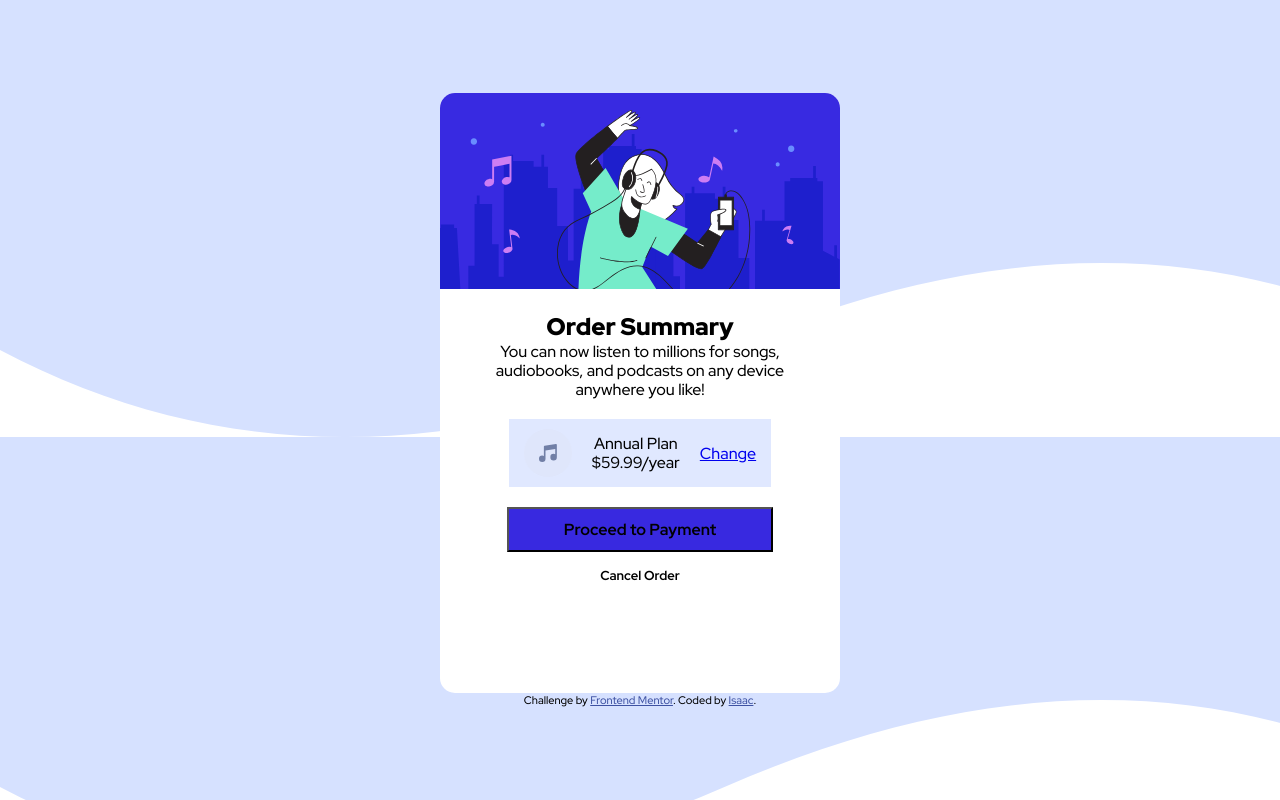
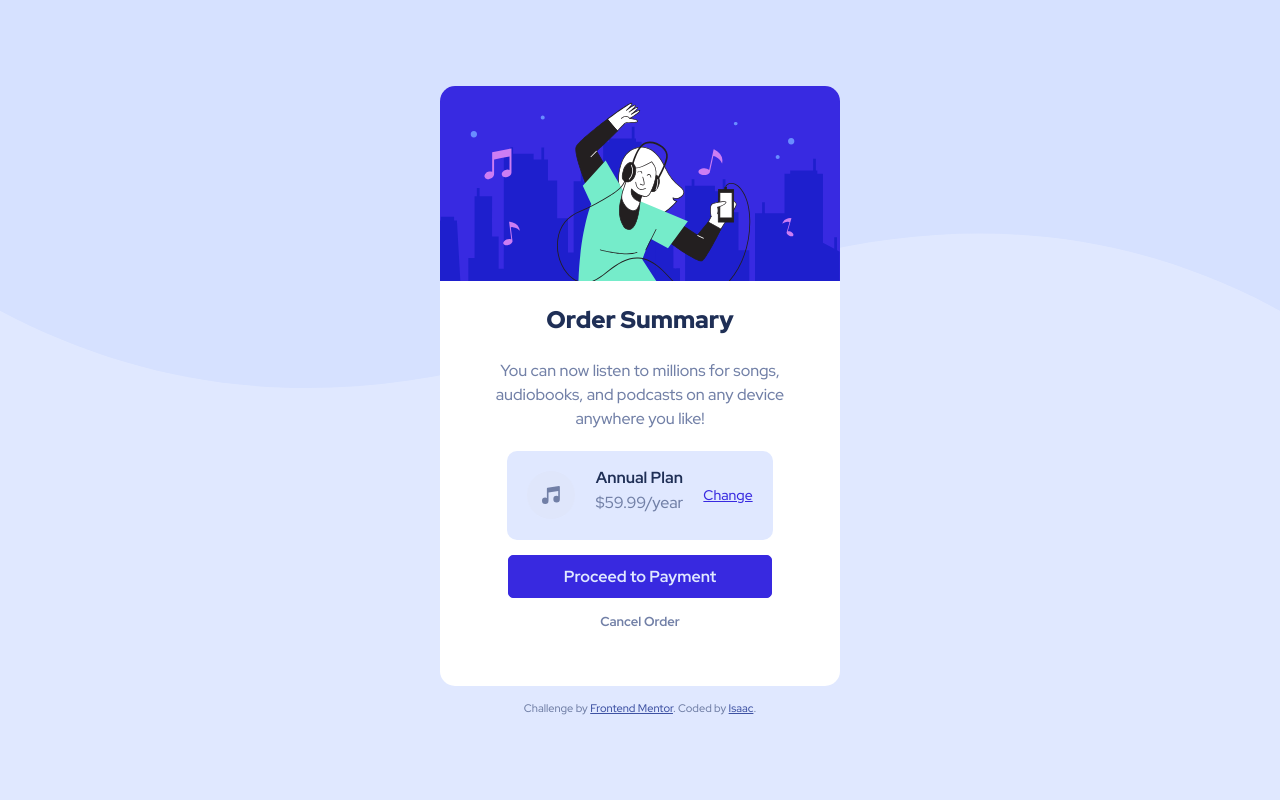
Before and after one commit to Isaacwyne/order-summary-card.github.io, a plain HTML site: page index.html in a window 1280 px wide. Drawn offline with Linux system fonts and the light colour scheme.

Commit message:
adding color to the layout

```diff
--- a/index.html
+++ b/index.html
@@ -18,7 +18,10 @@
       <p>You can now listen to millions for songs, audiobooks, and podcasts on any device anywhere you like!</p>
       <div class="inner-div">
         <img src="images/icon-music.svg" alt="">
-        <p>Annual Plan <br> $59.99/year</p>
+        <div class="inner">
+          <h4>Annual Plan</h4>
+          <p>$59.99/year</p>
+        </div>
         <a href="#">Change</a>
       </div>
       <button id="payment">Proceed to Payment</button>
--- a/styles/style.css
+++ b/styles/style.css
@@ -8,7 +8,7 @@
 :root {
     /* Primary */
     --clr-pale-blue: hsl(225, 100%, 94%);
-    --clr-bright-blue: hsl(245, 75%, 52%);
+    --clr-bright-blue: hsl(245, 75%, 52%); /* for change btn*/
 
     /* Neutral */
     --clr-very-pale-blue: hsl(225, 100%, 94%);
@@ -23,7 +23,13 @@ body {
     flex-direction: column;
     justify-content: center;
     align-items: center;
+    color: var(--clr-desaturated-blue);
+    background-color: var(--clr-very-pale-blue);
     background-image: url(/images/pattern-background-desktop.svg);
+    background-size: contain;
+    height: 100vh;
+    width: 100vw;
+    background-repeat: no-repeat;
 }
 
 .card {
@@ -53,18 +59,37 @@ body {
 
 .card-content h2 {
     font-weight: 900;
+    color: var(--clr-dark-blue);
+    margin-bottom: 20px;
 }
 
 .card-content p {
     padding: 0 20px;
+    line-height: 1.5;
+    margin: 5px 0 5px 0;
 }
 
 .inner-div {
     background-color: var(--clr-pale-blue);
     display: flex;
+    border-radius: 10px;
+    justify-content: space-evenly;
     align-items: center;
-    padding: 10px 15px;
-    margin: 20px 0 20px 0;
+    text-align: center;
+    padding: 20px 20px;
+    margin: 15px 0 15px 0;
+}
+.inner {
+    flex-direction: column;
+    line-height: .9;
+}
+.inner h4 {
+    color: var(--clr-dark-blue);
+}
+
+.inner-div a {
+    color: var(--clr-bright-blue);
+    font-size: 14px;
 }
 
 button {
@@ -75,6 +100,9 @@ button {
 
 #payment {
     background-color: var(--clr-bright-blue);
+    border: 1px var(--clr-bright-blue) solid;
+    border-radius: 5px;
+    color: var(--clr-very-pale-blue);
     margin-bottom: 15px;
     font-size: 1rem;
     padding: 10px 55px;
@@ -83,10 +111,12 @@ button {
 #cancel-order {
     border: none;
     background: none;
+    color: var(--clr-desaturated-blue);
     font-size: 13px;
 }
 
 .attribution {
+    margin-top: 15px;
     font-size: 11px;
     text-align: center;
 }
```
